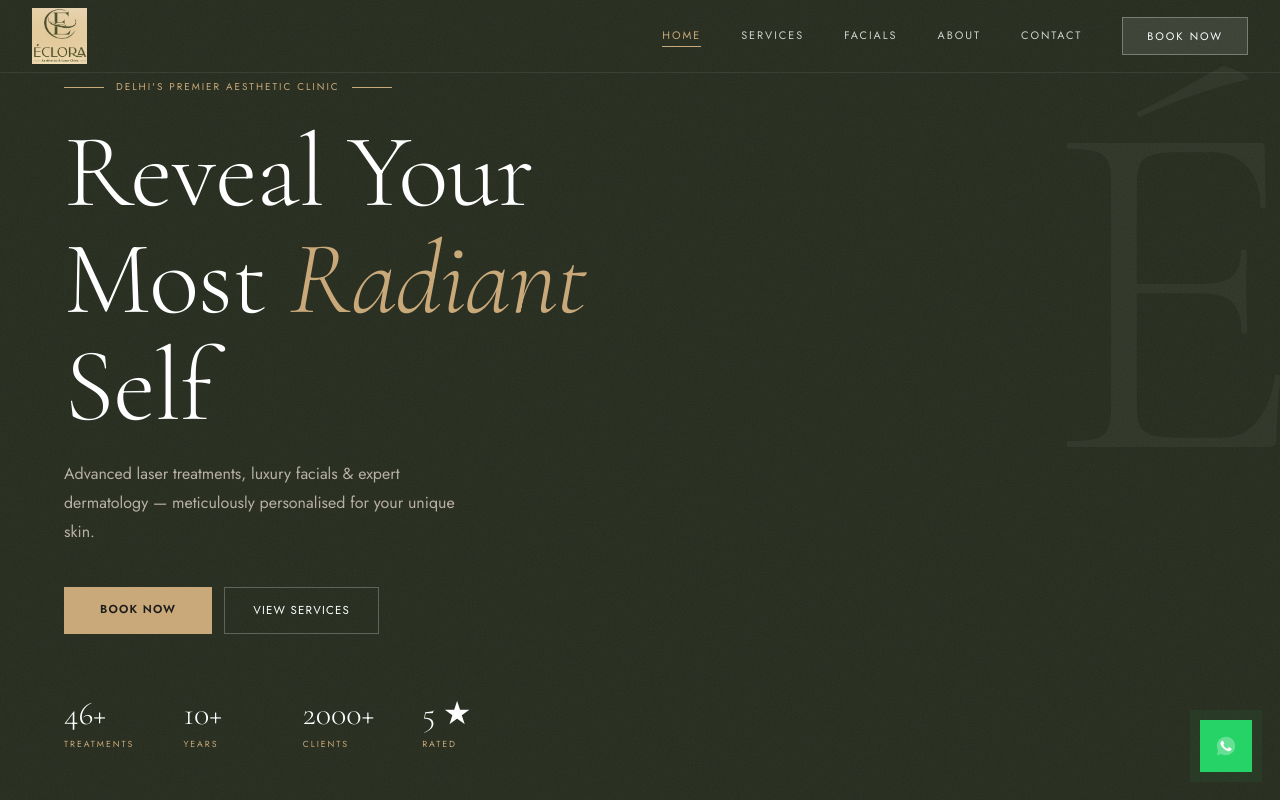
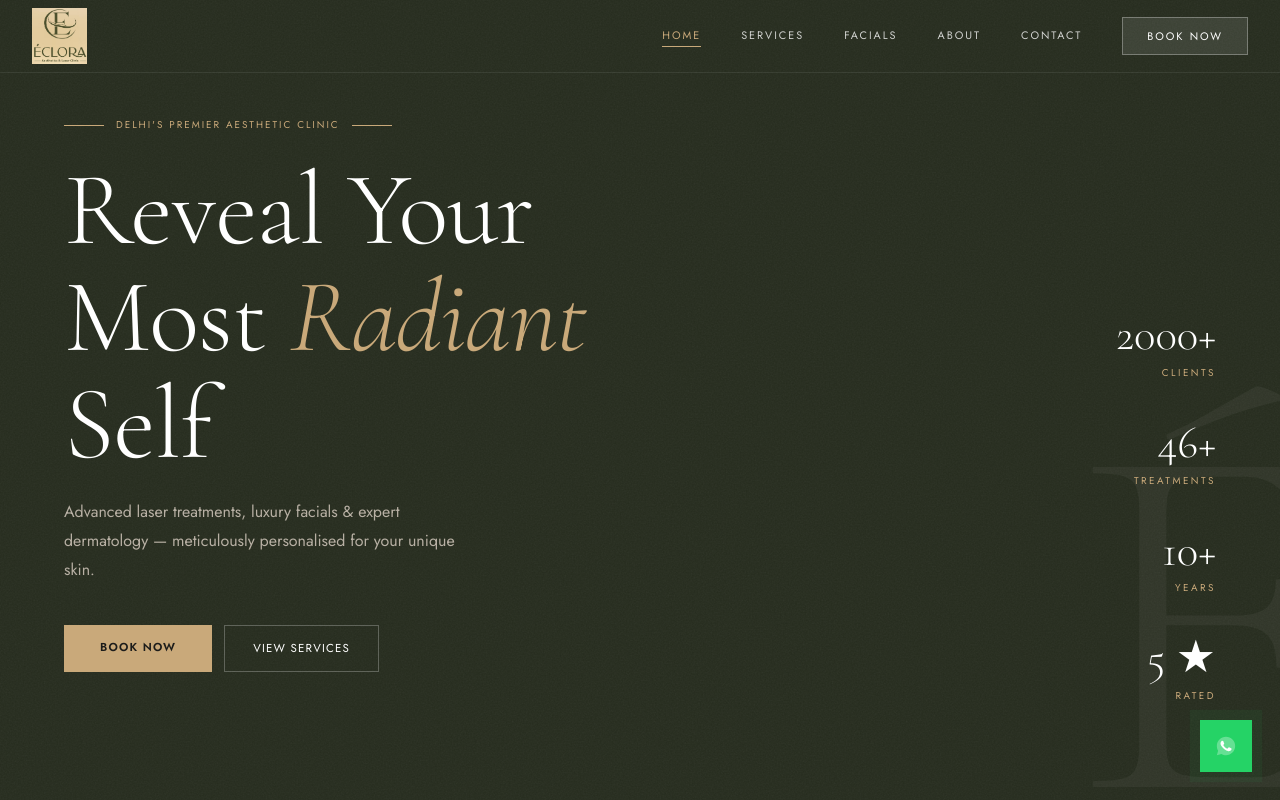
Before and after one commit to desirediv0/eclora, a Next.js app: page / in a window 1280 px wide. Shown: the top 800 px of the page. Built offline with nearby package versions, Linux system fonts and the light colour scheme.

Commit message:
feat: implement landing page with hero section, service showcase, and testimonials

```diff
--- a/src/app/page.js
+++ b/src/app/page.js
@@ -159,23 +159,36 @@ export default function HomePage() {
         {/* ══ HERO ══════════════════════════════════════════════ */}
         <section
           ref={heroRef}
-          className="relative flex flex-col justify-center overflow-hidden min-h-screen pt-24 sm:pt-20 pb-12 sm:pb-20"
+          className="relative flex flex-col justify-center lg:justify-end overflow-hidden min-h-screen pt-24 sm:pt-20 pb-12 sm:pb-20 lg:pb-32"
           style={{ background: "var(--olive-dark)" }}
         >
           <Grain opacity={0.06} />
-          <motion.div style={{ y: heroY }} className="cf absolute right-[-2vw] top-[6%] select-none pointer-events-none z-0" initial={{ opacity: 0 }} animate={{ opacity: 0.04 }} transition={{ duration: 2 }}>
-            <span className="text-white" style={{ fontSize: "clamp(160px,38vw,580px)", lineHeight: 1, fontWeight: 300 }}>É</span>
+
+          {/* Watermark — positioned bottom-right on desktop */}
+          <motion.div
+            style={{ y: heroY }}
+            className="cf absolute right-[-5vw] bottom-[-10%] select-none pointer-events-none z-0 hidden lg:block"
+            initial={{ opacity: 0 }}
+            animate={{ opacity: 0.045 }}
+            transition={{ duration: 2 }}
+          >
+            <span className="text-white" style={{ fontSize: "clamp(300px,40vw,650px)", lineHeight: 1, fontWeight: 300 }}>É</span>
+          </motion.div>
+
+          {/* Watermark — mobile version (top right) */}
+          <motion.div className="cf absolute right-[-2vw] top-[8%] select-none pointer-events-none z-0 lg:hidden" initial={{ opacity: 0 }} animate={{ opacity: 0.04 }} transition={{ duration: 2 }}>
+            <span className="text-white" style={{ fontSize: "clamp(180px,38vw,400px)", lineHeight: 1, fontWeight: 300 }}>É</span>
           </motion.div>
 
           <div className="relative z-10 w-full max-w-7xl mx-auto px-5 sm:px-8 lg:px-16 flex flex-col items-center sm:items-start text-center sm:text-left">
             <motion.div variants={stagger} initial="hidden" animate="show" className="flex flex-col items-center sm:items-start">
 
               <motion.div variants={fadeUp} className="flex items-center gap-3 mb-5 sm:mb-6">
-                <span className="e-rule hidden sm:block" />
+                <span className="e-rule" />
                 <span className="jost uppercase tracking-[0.2em]" style={{ color: "var(--gold)", fontSize: "0.62rem" }}>
                   Delhi's Premier Aesthetic Clinic
                 </span>
-                <span className="e-rule hidden sm:block" />
+                <span className="e-rule sm:hidden" />
               </motion.div>
 
               <motion.h1 variants={fadeUp} className="cf text-white" style={{ fontSize: "clamp(2.5rem,9vw,6.5rem)", fontWeight: 300, lineHeight: 1.03, letterSpacing: "-0.01em" }}>
@@ -199,17 +212,30 @@ export default function HomePage() {
               </motion.div>
             </motion.div>
 
+            {/* ── Mobile stats (shown below lg) ── */}
             <motion.div initial={{ opacity: 0 }} animate={{ opacity: 1 }} transition={{ delay: 0.4, duration: 0.8 }}
-              className="grid grid-cols-2 md:grid-cols-4 gap-y-10 gap-x-6 md:gap-x-12 mt-10 md:mt-16"
+              className="grid grid-cols-2 sm:grid-cols-4 gap-y-10 gap-x-6 sm:gap-x-12 mt-10 md:mt-16 lg:hidden w-full"
             >
               {[["46+", "Treatments"], ["10+", "Years"], ["2000+", "Clients"], ["5 ★", "Rated"]].map(([n, l]) => (
-                <div key={l} className="flex flex-col items-center sm:items-start">
+                <div key={l} className="flex flex-col items-center sm:items-start text-center sm:text-left">
                   <div className="cf text-white" style={{ fontSize: "clamp(1.5rem,4vw,2rem)", fontWeight: 300, lineHeight: 1 }}>{n}</div>
                   <div className="jost uppercase mt-2" style={{ fontSize: "0.55rem", letterSpacing: "0.22em", color: "var(--gold)" }}>{l}</div>
                 </div>
               ))}
             </motion.div>
           </div>
+
+          {/* ── Desktop stats — absolute right, hidden on mobile ── */}
+          <motion.div initial={{ opacity: 0, x: 20 }} animate={{ opacity: 1, x: 0 }} transition={{ delay: 0.6, duration: 1 }}
+            className="absolute right-8 lg:right-16 bottom-24 hidden lg:flex flex-col gap-10 text-right z-10"
+          >
+            {[["2000+", "Clients"], ["46+", "Treatments"], ["10+", "Years"], ["5 ★", "Rated"]].map(([n, l]) => (
+              <div key={l}>
+                <div className="cf text-white" style={{ fontSize: "2.8rem", fontWeight: 300, lineHeight: 1 }}>{n}</div>
+                <div className="jost uppercase mt-2" style={{ color: "var(--gold)", fontSize: "0.62rem", letterSpacing: "0.25em" }}>{l}</div>
+              </div>
+            ))}
+          </motion.div>
         </section>
 
         {/* ══ MARQUEE ══════════════════════════════════════════ */}
```
